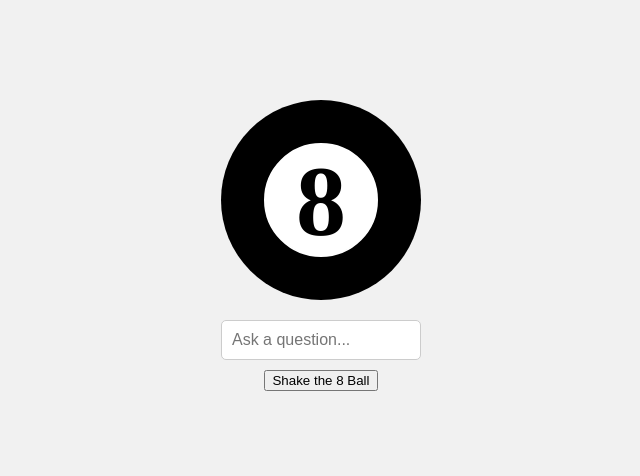
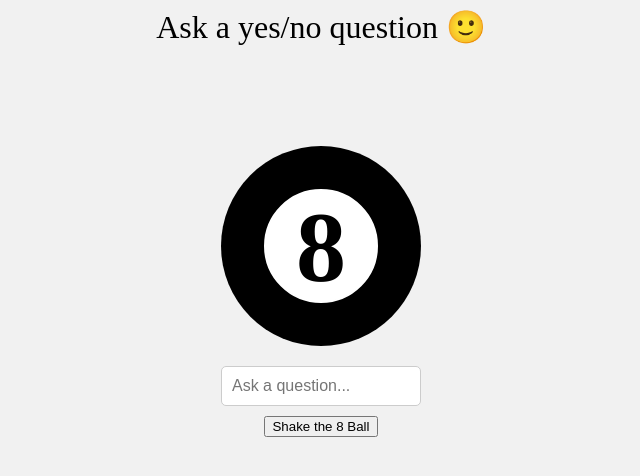
Before and after one commit to cse110-sp23-group10/cse110-sp23-group10, a plain HTML site: page toxic8ball/views/8ball_main.html in a window 1280 px wide. Shown: the whole page, without its empty margins (319-959 px from the left). Drawn offline with Linux system fonts and the light colour scheme.

Commit message:
adding instructions

```diff
--- a/toxic8ball/public/8ball_main.css
+++ b/toxic8ball/public/8ball_main.css
@@ -1,6 +1,14 @@
 /* Center the 8 ball */
 body {
     background-color: #f1f1f1;
+}
+
+.intro{
+  display: flex;
+  align-items: center;
+  justify-content: center;
+  margin: 0 auto;
+  font-size: xx-large;
 }
 
 .question-form {
--- a/toxic8ball/views/8ball_main.html
+++ b/toxic8ball/views/8ball_main.html
@@ -8,6 +8,9 @@
     <link rel="stylesheet" href = "./../public/8ball_main.css">
 </head>
 <body>
+    <section class = "intro">
+        Ask a yes/no question 🙂
+    </section>
     <section class="eight-ball">
         8
     </section>
```
